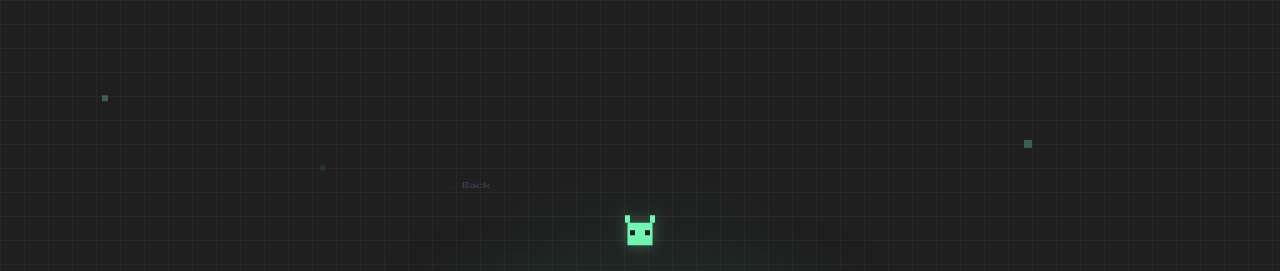
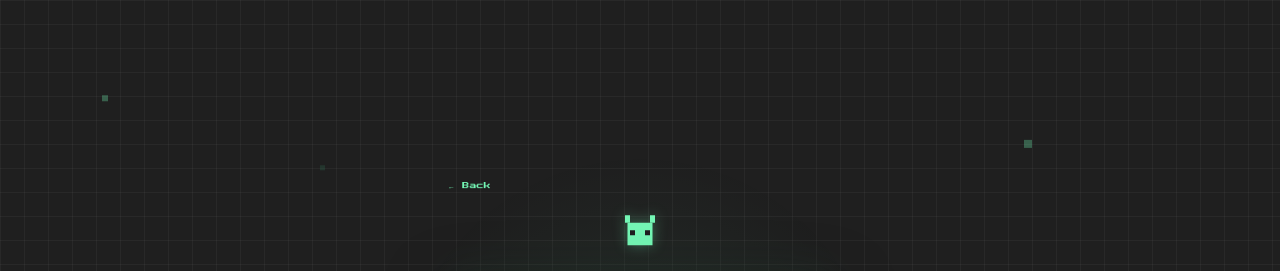
Before and after one commit to FilipStefanovski1/aminta, a Next.js app in the folder landing/: page /login in a window 1280 px wide. Shown: the top 271 px of the page. Built offline with nearby package versions, Linux system fonts and the light colour scheme.

Commit message:
fix: make back button visible on login page

```diff
--- a/landing/app/login/page.tsx
+++ b/landing/app/login/page.tsx
@@ -96,9 +96,9 @@ export default function LoginPage() {
         <a
           href="/"
           className="flex items-center gap-1.5 font-pixel text-[7px] tracking-widest transition-colors"
-          style={{ color: "#3a3a4a" }}
-          onMouseEnter={e => (e.currentTarget.style.color = "#74f7b5")}
-          onMouseLeave={e => (e.currentTarget.style.color = "#3a3a4a")}
+          style={{ color: "#74f7b5" }}
+          onMouseEnter={e => (e.currentTarget.style.color = "#ffffff")}
+          onMouseLeave={e => (e.currentTarget.style.color = "#74f7b5")}
         >
           ← Back
         </a>
```
